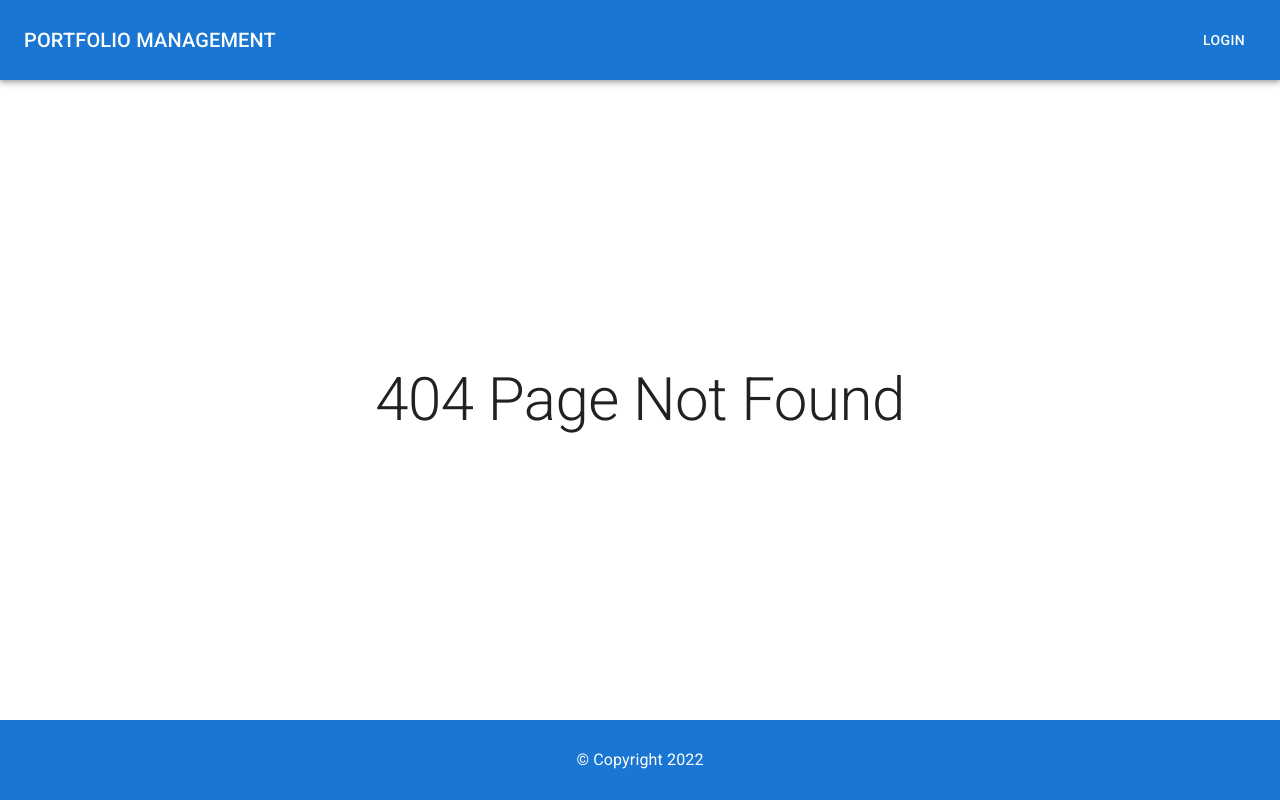
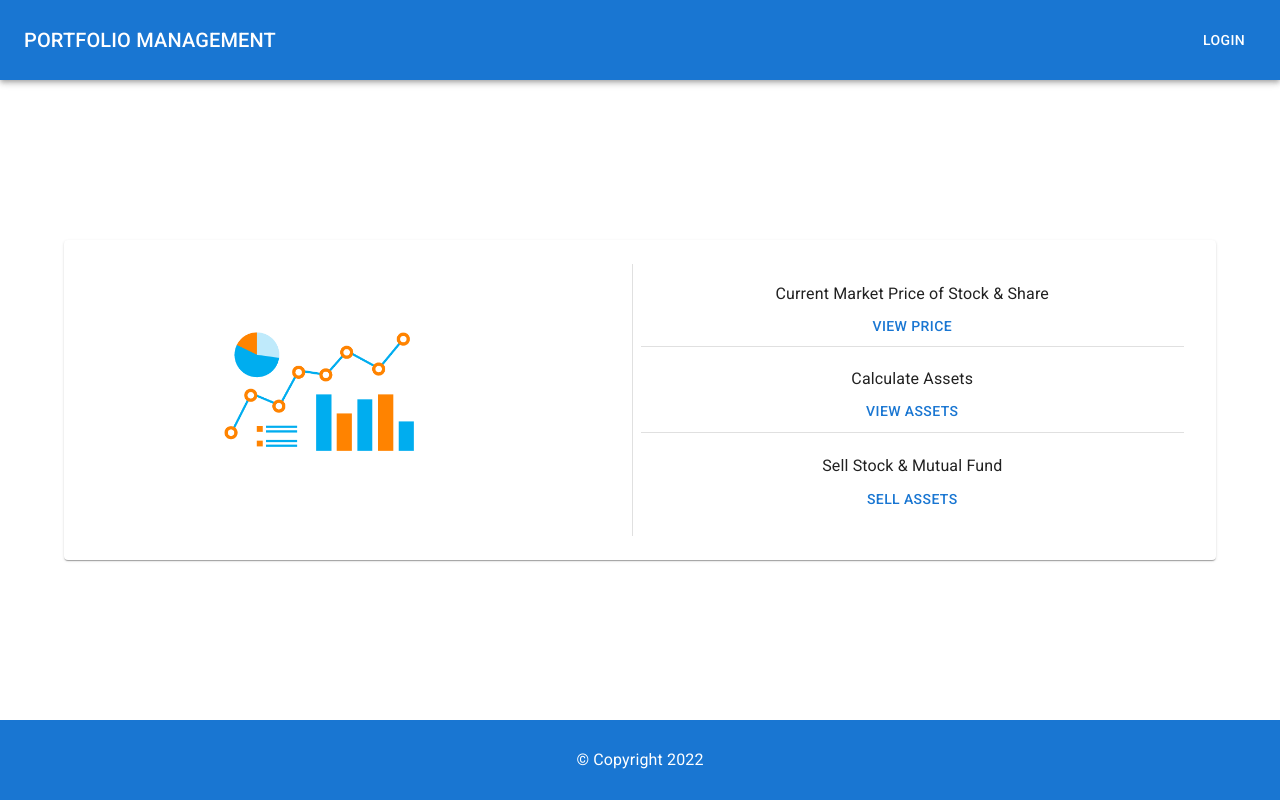
Before and after one commit to 5udeepKS/portfolio-management, a React (Create React App) app: page /dashboard in a window 1280 px wide. Before the commit this address had no page. Built offline with nearby package versions, Linux system fonts and the light colour scheme.

Commit message:
designed dashboard

```diff
--- a/src/Router.js
+++ b/src/Router.js
@@ -4,6 +4,8 @@ import { Routes, Route } from "react-router-dom";
 import Home from "./pages/home/Home";
 import NotFound from "./pages/notFound/NotFound";
 import Login from "./pages/login/Login";
+import Dashboard from "./pages/dashboard/Dashboard";
+
 import Snackbar from "./components/snackbar/Snackbar";
 
 export default function Router() {
@@ -28,6 +30,7 @@ export default function Router() {
           path="/login"
           element={<Login setSnackbarProps={setSnackbarProps} />}
         />
+        <Route path="/dashboard" element={<Dashboard />} />
         <Route path="*" element={<NotFound />} />
       </Routes>
       <Snackbar
--- /dev/null
+++ b/src/assets/links/dashboardLinks.js
@@ -0,0 +1,19 @@
+const dashboardLinks = [
+  {
+    path: "/current-price",
+    text: "Current Market Price of Stock & Share",
+    btnText: "View Price",
+  },
+  {
+    path: "/view-assets",
+    text: "Calculate Assets",
+    btnText: "View Assets",
+  },
+  {
+    path: "/sell-assets",
+    text: "Sell Stock & Mutual Fund",
+    btnText: "Sell Assets",
+  },
+];
+
+export default dashboardLinks;
--- /dev/null
+++ b/src/assets/links/navLinks.js
@@ -0,0 +1,8 @@
+export const loggedOutLinks = [{ path: "/login", text: "Login" }];
+
+export const loggedInLinks = [
+  { path: "/current-price", text: "Current Price" },
+  { path: "/view-assets", text: "View Asset" },
+  { path: "/sell-assets", text: "Sell Asset" },
+  { path: "/", text: "Log Out" },
+];
--- a/src/components/navbar/Navbar.jsx
+++ b/src/components/navbar/Navbar.jsx
@@ -14,7 +14,7 @@ import MenuIcon from "@mui/icons-material/Menu";
 import { useNavigate } from "react-router-dom";
 import { useSelector, useDispatch } from "react-redux";
 
-import { loggedInLinks, loggedOutLinks } from "./navLinks";
+import { loggedInLinks, loggedOutLinks } from "../../assets/links/navLinks";
 import { logOut } from "../../redux/authSlice";
 
 export default function Navbar() {
--- a/src/components/navbar/navLinks.js
+++ /dev/null
@@ -1,3 +0,0 @@
-export const loggedOutLinks = [{ path: "/login", text: "Login" }];
-
-export const loggedInLinks = [{ path: "/", text: "Log Out" }];
--- /dev/null
+++ b/src/pages/dashboard/Dashboard.jsx
@@ -0,0 +1,73 @@
+import React from "react";
+import { Box, Paper, Divider, Typography, Button } from "@mui/material";
+import { useNavigate } from "react-router-dom";
+
+import dashboardLinks from "../../assets/links/dashboardLinks";
+import analyticsImage from "../../assets/images/analytics.png";
+
+export default function Dashboard() {
+  const navigate = useNavigate();
+  return (
+    <Box
+      sx={{
+        height: "80vh",
+        display: "flex",
+        justifyContent: "center",
+        alignItems: "center",
+      }}
+    >
+      <Paper sx={{ width: "90%", display: "flex", p: 3, height: "20em" }}>
+        <Box
+          sx={{
+            flex: 1,
+            display: "flex",
+            justifyContent: "center",
+            alignItems: "center",
+            width: "100%",
+          }}
+        >
+          <Box sx={{ width: "50%", height: "50%" }}>
+            <Box sx={{ width: "70%" }} component="img" src={analyticsImage} />
+          </Box>
+        </Box>
+        <Divider orientation="vertical" />
+        <Box
+          sx={{
+            flex: 1,
+            p: 1,
+            display: "flex",
+            flexDirection: "column",
+            justifyContent: "center",
+          }}
+        >
+          {dashboardLinks.map((link, index) => {
+            const last = dashboardLinks.length - 1;
+            return (
+              <Box
+                key={index}
+                sx={{
+                  flex: 1,
+                  display: "flex",
+                  flexDirection: "column",
+                  justifyContent: "space-evenly",
+                  alignItems: "center",
+                  py: 1,
+                }}
+              >
+                <Typography>{link.text}</Typography>
+                <Button
+                  onClick={() => {
+                    navigate(link.path);
+                  }}
+                >
+                  {link.btnText}
+                </Button>
+                {index !== last && <Divider sx={{ width: "100%" }} />}
+              </Box>
+            );
+          })}
+        </Box>
+      </Paper>
+    </Box>
+  );
+}
--- a/src/pages/login/Login.jsx
+++ b/src/pages/login/Login.jsx
@@ -6,14 +6,21 @@ import { loginUserAsync } from "../../redux/authSlice";
 export default function Login(props) {
   const { setSnackbarProps } = props;
   const dispatch = useDispatch();
-  const [formValues, setFormValues] = useState({
+
+  const initialFormValues = {
     username: "",
     password: "",
-  });
+  };
+
+  const [formValues, setFormValues] = useState(initialFormValues);
 
   const handleInputChange = (e) => {
     const { value, name } = e.target;
     setFormValues({ ...formValues, [name]: value });
+  };
+
+  const handleReset = () => {
+    setFormValues(initialFormValues);
   };
 
   const handleSubmit = async (e) => {
@@ -88,7 +95,12 @@ export default function Login(props) {
             <Button variant="outlined" type="submit">
               Login
             </Button>
-            <Button sx={{ mx: 2 }} variant="outlined" color="secondary">
+            <Button
+              onClick={handleReset}
+              sx={{ mx: 2 }}
+              variant="outlined"
+              color="secondary"
+            >
               Reset
             </Button>
           </Box>
```
Also changed, not shown: src/assets/images/analytics.png (added).
